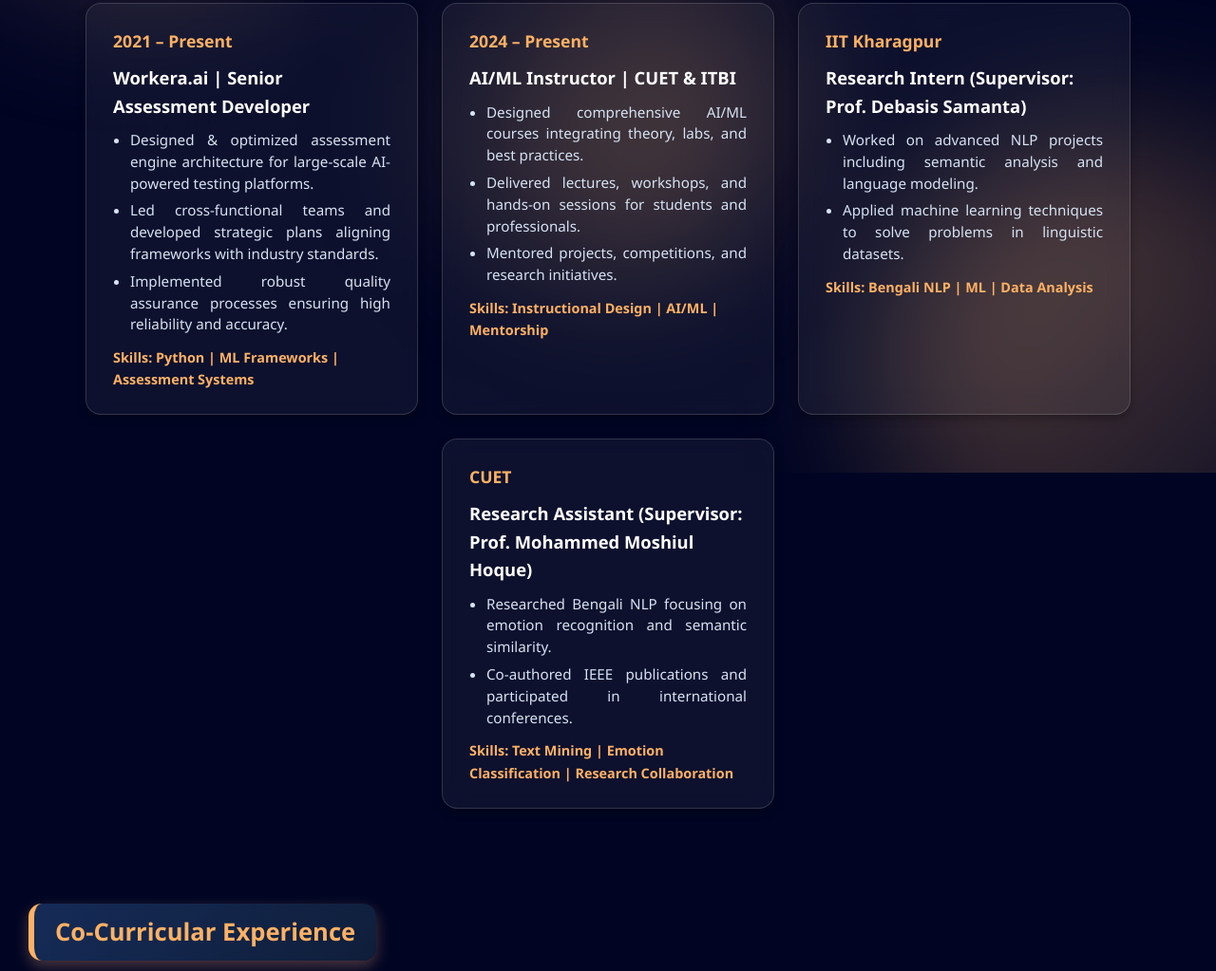
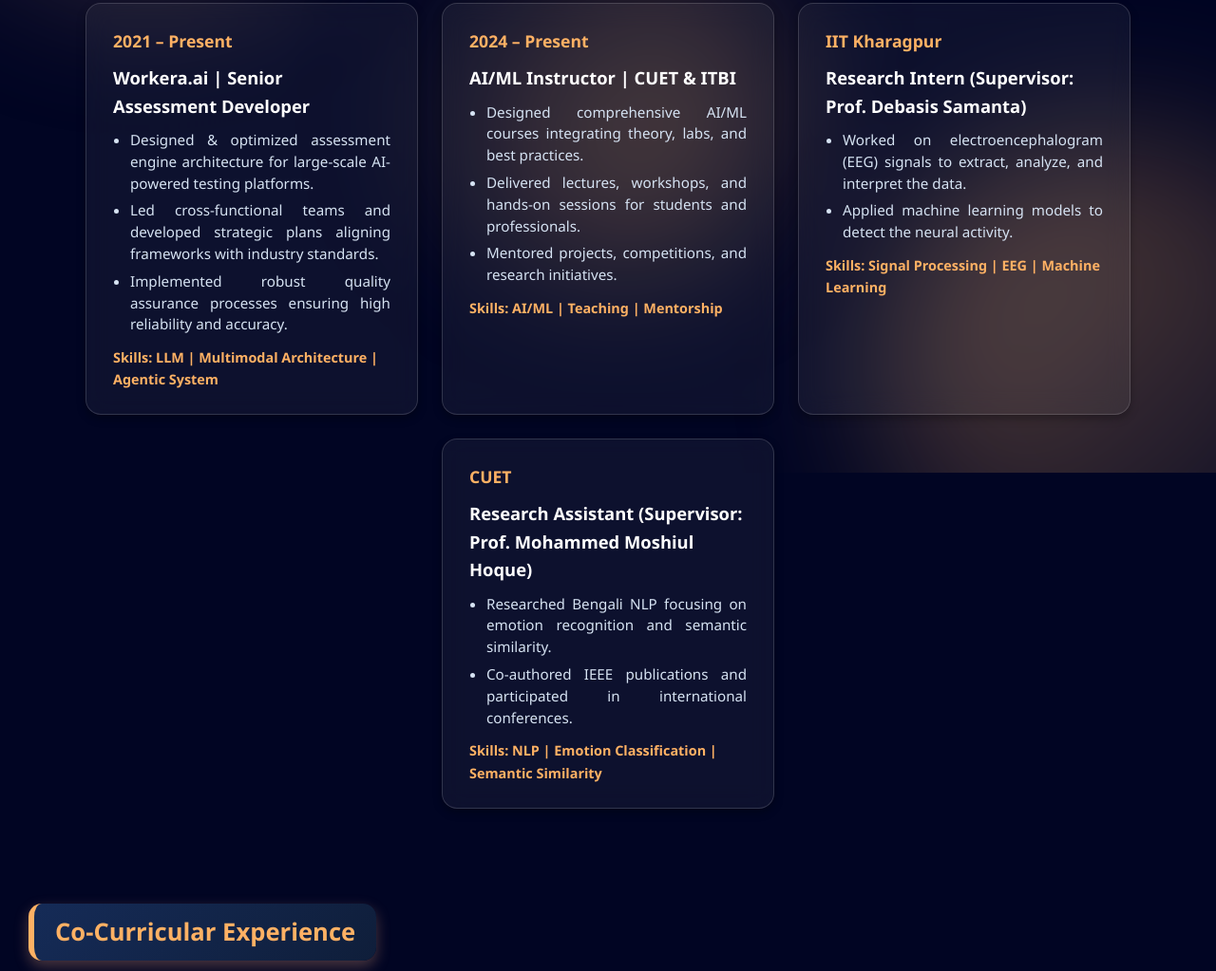
Before and after one commit to iamasifiqbal/Personal_Website, a plain HTML site: page experience.html in a window 1280 px wide. Shown: the part 302-1325 px from the top of the page at 95% size. Drawn offline with Linux system fonts and the light colour scheme.

Commit message:
experience.html

```diff
--- a/experience.html
+++ b/experience.html
@@ -54,7 +54,7 @@
           <li>Led cross-functional teams and developed strategic plans aligning frameworks with industry standards.</li>
           <li>Implemented robust quality assurance processes ensuring high reliability and accuracy.</li>
         </ul>
-        <div class="skills">Skills: Python | ML Frameworks | Assessment Systems</div>
+        <div class="skills">Skills: LLM | Multimodal Architecture | Agentic System </div>
       </div>
 
       <div class="industry-card">
@@ -65,17 +65,17 @@
           <li>Delivered lectures, workshops, and hands-on sessions for students and professionals.</li>
           <li>Mentored projects, competitions, and research initiatives.</li>
         </ul>
-        <div class="skills">Skills: Instructional Design | AI/ML | Mentorship</div>
+        <div class="skills">Skills: AI/ML | Teaching | Mentorship</div>
       </div>
 
       <div class="industry-card">
         <div class="year">IIT Kharagpur</div>
         <h3>Research Intern (Supervisor: Prof. Debasis Samanta)</h3>
         <ul>
-          <li>Worked on advanced NLP projects including semantic analysis and language modeling.</li>
-          <li>Applied machine learning techniques to solve problems in linguistic datasets.</li>
+          <li>Worked on electroencephalogram (EEG) signals to extract, analyze, and interpret the data.</li>
+          <li>Applied machine learning models to detect the neural activity.</li>
         </ul>
-        <div class="skills">Skills: Bengali NLP | ML | Data Analysis</div>
+        <div class="skills">Skills: Signal Processing | EEG | Machine Learning</div>
       </div>
 
       <div class="industry-card">
@@ -85,7 +85,7 @@
           <li>Researched Bengali NLP focusing on emotion recognition and semantic similarity.</li>
           <li>Co-authored IEEE publications and participated in international conferences.</li>
         </ul>
-        <div class="skills">Skills: Text Mining | Emotion Classification | Research Collaboration</div>
+        <div class="skills">Skills: NLP | Emotion Classification | Semantic Similarity </div>
       </div>
     </div>
 
```
